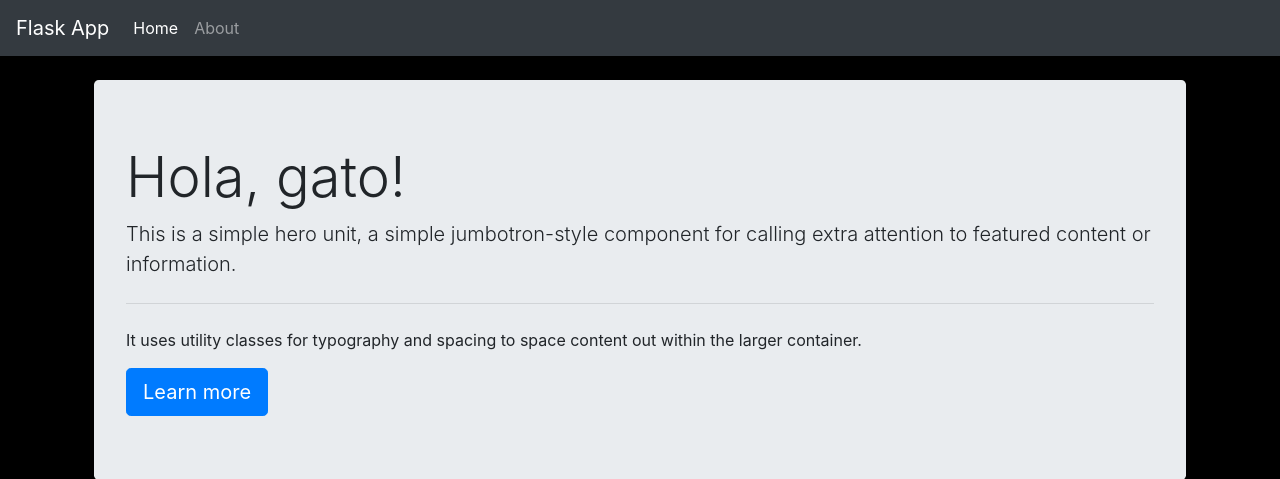
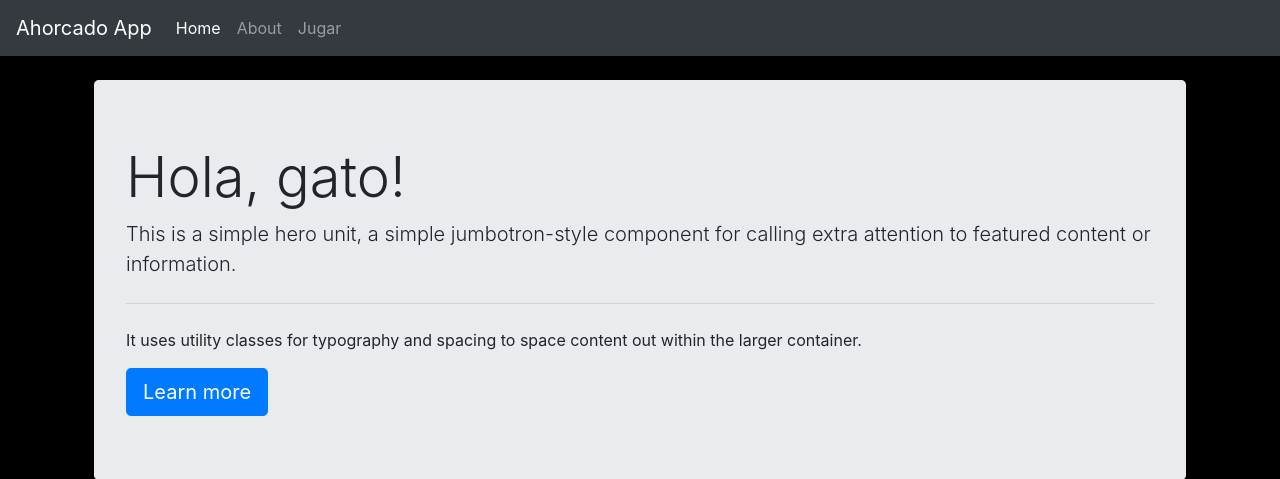
Before and after one commit to ezequieldjc/Ahorcado, a Flask app: page / in a window 1280 px wide. Shown: the top 479 px of the page. Run offline with Flask 2, Linux system fonts and the light colour scheme; some libraries are stand-ins or nearby versions.

Commit message:
Cambios en frontend

```diff
--- a/templates/layout.html
+++ b/templates/layout.html
@@ -2,7 +2,7 @@
 <html lang="en">
   <head>
     <meta charset="UTF-8">
-    <title>Flask Web App</title>
+    <title>Ahorcado Web App</title>
     <!-- BOOTSTRAP 4 CDN -->
     <link rel="stylesheet" href="https://stackpath.bootstrapcdn.com/bootstrap/4.2.1/css/bootstrap.min.css" integrity="sha384-GJzZqFGwb1QTTN6wy59ffF1BuGJpLSa9DkKMp0DgiMDm4iYMj70gZWKYbI706tWS" crossorigin="anonymous">
     <!-- CUSTOM CSS -->
@@ -11,7 +11,7 @@
   <body>
 
     <nav class="navbar navbar-expand-lg navbar-dark bg-dark">
-      <a class="navbar-brand" href="{{ url_for('home') }}">Flask App</a>
+      <a class="navbar-brand" href="{{ url_for('home') }}">Ahorcado App</a>
       <button class="navbar-toggler" type="button" data-toggle="collapse" data-target="#navbarNav" aria-controls="navbarNav" aria-expanded="false" aria-label="Toggle navigation">
         <span class="navbar-toggler-icon"></span>
       </button>
@@ -22,6 +22,9 @@
           </li>
           <li class="nav-item">
             <a class="nav-link" href="{{ url_for('about') }}">About</a>
+          </li>
+          <li class="nav-item">
+            <a class="nav-link" href="{{ url_for('about') }}">Jugar</a>
           </li>
         </ul>
       </div>
```
Also changed, not shown: README.md.
